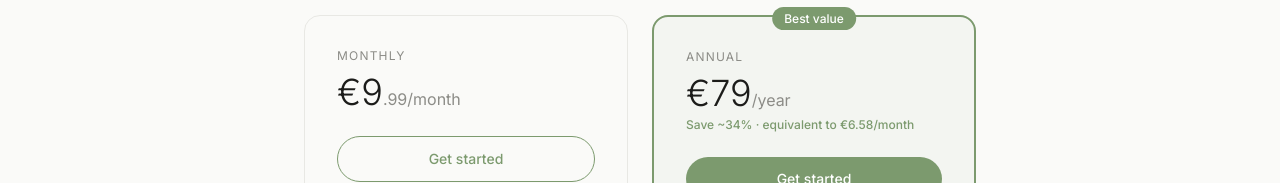
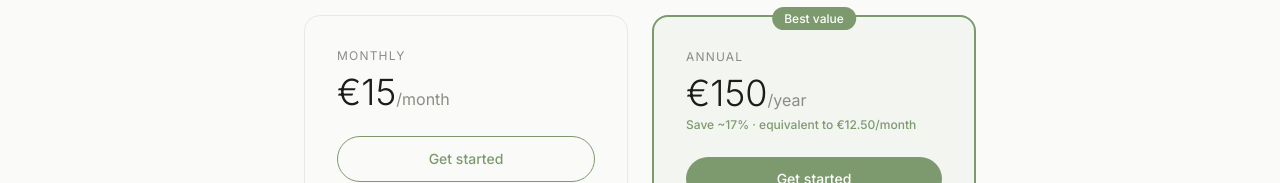
Before and after one commit to fredjesusdesign-stack/youfull, a Next.js app: page /precos in a window 1280 px wide. Shown: the part 349-532 px from the top of the page. Built offline with nearby package versions, Linux system fonts and the light colour scheme; no server answers.

Commit message:
fix: update pricing to €15/month and €150/year

```diff
--- a/src/app/(public)/precos/page.tsx
+++ b/src/app/(public)/precos/page.tsx
@@ -33,8 +33,8 @@ export default function PrecosPage() {
         <div className="border border-border rounded-2xl p-8 bg-background">
           <p className="text-xs text-text-muted uppercase tracking-widest mb-2">Monthly</p>
           <div className="mb-6">
-            <span className="text-4xl font-light text-text">€9</span>
-            <span className="text-text-muted">.99/month</span>
+            <span className="text-4xl font-light text-text">€15</span>
+            <span className="text-text-muted">/month</span>
           </div>
           <form action={createCheckoutSession}>
             <input type="hidden" name="priceId" value={process.env.STRIPE_MONTHLY_PRICE_ID} />
@@ -64,10 +64,10 @@ export default function PrecosPage() {
           </div>
           <p className="text-xs text-text-muted uppercase tracking-widest mb-2">Annual</p>
           <div className="mb-1">
-            <span className="text-4xl font-light text-text">€79</span>
+            <span className="text-4xl font-light text-text">€150</span>
             <span className="text-text-muted">/year</span>
           </div>
-          <p className="text-primary text-xs font-medium mb-6">Save ~34% · equivalent to €6.58/month</p>
+          <p className="text-primary text-xs font-medium mb-6">Save ~17% · equivalent to €12.50/month</p>
           <form action={createCheckoutSession}>
             <input type="hidden" name="priceId" value={process.env.STRIPE_ANNUAL_PRICE_ID} />
             <button
```
